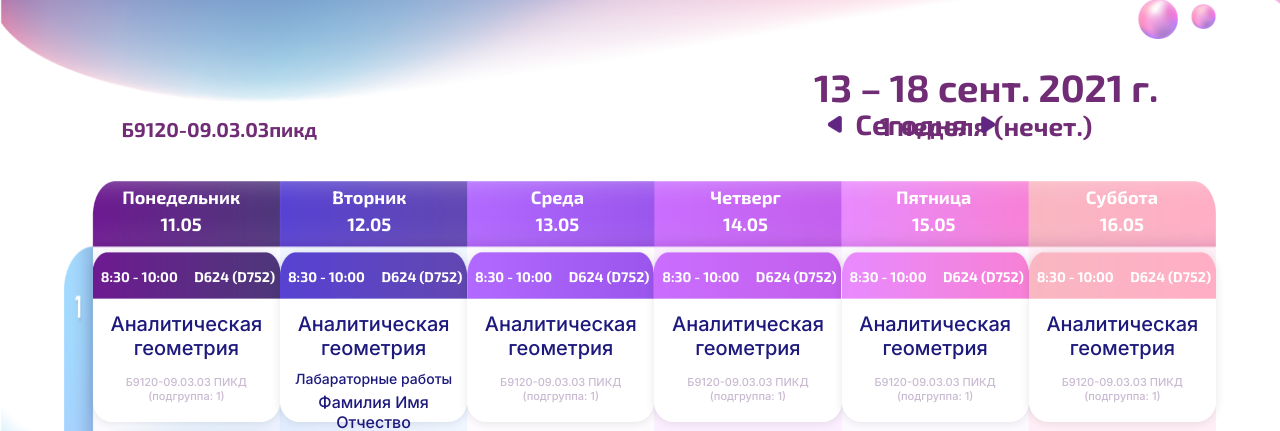
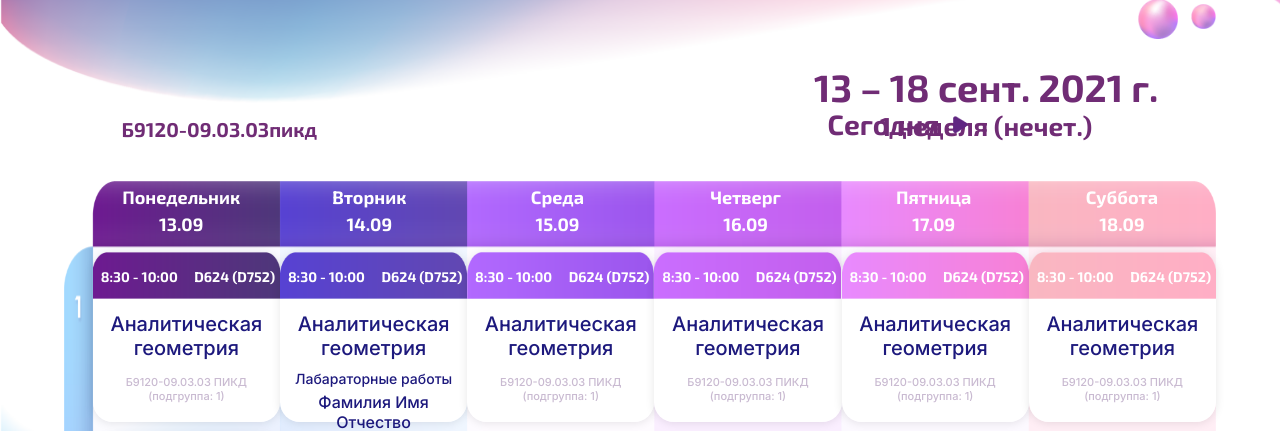
Before and after one commit to Tw1nM4x/TimeTable, a PHP site: page / in a window 1280 px wide. Shown: the part 256-687 px from the top of the page. Run offline with PHP 8.4, Linux system fonts and the light colour scheme; the visitor is signed in with stand-in values (Sample User, id 1).

Commit message:
ограничение для даты

```diff
--- a/Schedule/index.php
+++ b/Schedule/index.php
@@ -50,10 +50,15 @@
         <div class="info">
             <div class="group1">Б9120-09.03.03пикд</div>
             <div class="time1">
+                <?php if($_SESSION['week_numder'] > 1){ ?>
+                    <div onclick="location.href='last_day.php';" class="btnLeft"></div>
+                <?php } ?>
 
-                <div onclick="location.href='last_day.php';" class="btnLeft"></div>
                 <div class="timeText">Сегодня</div>
-                <div onclick="location.href='next_day.php';" class="btnRight"></div>
+
+                <?php if($_SESSION['week_numder'] < 18){ ?>
+                    <div onclick="location.href='next_day.php';" class="btnRight"></div>
+                <?php } ?>
             </div>
             <div class="dataBlock">
                 <div class="data"><?php echo($_SESSION['selected_day']); ?> </div>
@@ -69,27 +74,27 @@
             <div class="weekday">
                 <div class="mondayBlock" id="weekdayBlock">
                     <div class="mondayText" id="weekday">Понедельник</div>
-                    <div class="mondayData" id="weekday">11.05</div>
+                    <div class="mondayData" id="weekday"><?php echo($_SESSION['select_monday']); ?></div>
                 </div>
                 <div class="tuesdayBlock" id="weekdayBlock">
                     <div class="tuesdayText" id="weekday">Вторник</div>
-                    <div class="tuesdayData" id="weekday">12.05</div>
+                    <div class="tuesdayData" id="weekday"><?php echo($_SESSION['select_tuesday']); ?></div>
                 </div>
                 <div class="wednesdayBlock" id="weekdayBlock">
                     <div class="wednesdayText" id="weekday">Среда</div>
-                    <div class="wednesdayData" id="weekday">13.05</div>
+                    <div class="wednesdayData" id="weekday"><?php echo($_SESSION['select_wednesday']); ?></div>
                 </div>
                 <div class="thursdayBlock" id="weekdayBlock">
                     <div class="thursdayText" id="weekday">Четверг</div>
-                    <div class="thursdayData" id="weekday">14.05</div>
+                    <div class="thursdayData" id="weekday"><?php echo($_SESSION['select_thursday']); ?></div>
                 </div>
                 <div class="fridayBlock" id="weekdayBlock">
                     <div class="fridayText" id="weekday">Пятница</div>
-                    <div class="fridayData" id="weekday">15.05</div>
+                    <div class="fridayData" id="weekday"><?php echo($_SESSION['select_friday']); ?></div>
                 </div>
                 <div class="saturdayBlock" id="weekdayBlock">
                     <div class="saturdayText" id="weekday">Суббота</div>
-                    <div class="saturdayData" id="weekday">16.05</div>
+                    <div class="saturdayData" id="weekday"><?php echo($_SESSION['select_saturday']); ?></div>
                 </div>
             </div>
 
--- a/Schedule/select_week.php
+++ b/Schedule/select_week.php
@@ -1,77 +1,175 @@
 <?php
   session_start();
 
+    if( (($_SESSION['week_numder']) % 2) == 0){
+        $parity = "(чет.)";
+    } else {
+        $parity = "(нечет.)";
+    }
+
+    $_SESSION['selected_week'] =$_SESSION['week_numder']." неделя ".$parity;
+
     if($_SESSION['week_numder'] == 1){
         $_SESSION['selected_day'] = "13 – 18 сент. 2021 г.";
-        $_SESSION['selected_week'] = "1 неделя (нечет.)";
+        $_SESSION['select_monday'] = "13.09";
+        $_SESSION['select_tuesday']  = "14.09";
+        $_SESSION['select_wednesday']  = "15.09";
+        $_SESSION['select_thursday']  = "16.09";
+        $_SESSION['select_friday']  = "17.09";
+        $_SESSION['select_saturday']  = "18.09";
     }
     if($_SESSION['week_numder'] == 2){
         $_SESSION['selected_day'] = "20 – 25 сент. 2021 г.";
-        $_SESSION['selected_week'] = "2 неделя (чет.)";
+        $_SESSION['select_monday'] = "20.09";
+        $_SESSION['select_tuesday']  = "21.09";
+        $_SESSION['select_wednesday']  = "22.09";
+        $_SESSION['select_thursday']  = "23.09";
+        $_SESSION['select_friday']  = "24.09";
+        $_SESSION['select_saturday']  = "25.09";
     }
     if($_SESSION['week_numder'] == 3){
         $_SESSION['selected_day'] = "27 сент. – 2 окт. 2021 г.";
-        $_SESSION['selected_week'] = "3 неделя (нечет.)";
+        $_SESSION['select_monday'] = "27.09";
+        $_SESSION['select_tuesday']  = "28.09";
+        $_SESSION['select_wednesday']  = "29.09";
+        $_SESSION['select_thursday']  = "30.09";
+        $_SESSION['select_friday']  = "1.10";
+        $_SESSION['select_saturday']  = "2.10";
     }
     if($_SESSION['week_numder'] == 4){
         $_SESSION['selected_day'] = "4 – 9 окт. 2021 г.";
-        $_SESSION['selected_week'] = "4 неделя (чет.)";
+        $_SESSION['select_monday'] = "4.10";
+        $_SESSION['select_tuesday']  = "5.10";
+        $_SESSION['select_wednesday']  = "6.10";
+        $_SESSION['select_thursday']  = "7.10";
+        $_SESSION['select_friday']  = "8.10";
+        $_SESSION['select_saturday']  = "9.10";
     }
     if($_SESSION['week_numder'] == 5){
         $_SESSION['selected_day'] = "11 – 16 окт. 2021 г.";
-        $_SESSION['selected_week'] = "5 неделя (нечет.)";
+        $_SESSION['select_monday'] = "11.10";
+        $_SESSION['select_tuesday']  = "12.10";
+        $_SESSION['select_wednesday']  = "13.10";
+        $_SESSION['select_thursday']  = "14.10";
+        $_SESSION['select_friday']  = "15.10";
+        $_SESSION['select_saturday']  = "16.10";
     }
     if($_SESSION['week_numder'] == 6){
         $_SESSION['selected_day'] = "18 – 23 окт. 2021 г.";
-        $_SESSION['selected_week'] = "6 неделя (чет.)";
+        $_SESSION['select_monday'] = "18.10";
+        $_SESSION['select_tuesday']  = "19.10";
+        $_SESSION['select_wednesday']  = "20.10";
+        $_SESSION['select_thursday']  = "21.10";
+        $_SESSION['select_friday']  = "22.10";
+        $_SESSION['select_saturday']  = "23.10";
     }
     if($_SESSION['week_numder'] == 7){
         $_SESSION['selected_day'] = "25 – 30 окт. 2021 г.";
-        $_SESSION['selected_week'] = "7 неделя (нечет.)";
+        $_SESSION['select_monday'] = "25.10";
+        $_SESSION['select_tuesday']  = "26.10";
+        $_SESSION['select_wednesday']  = "27.10";
+        $_SESSION['select_thursday']  = "28.10";
+        $_SESSION['select_friday']  = "29.10";
+        $_SESSION['select_saturday']  = "30.10";
     }
     if($_SESSION['week_numder'] == 8){
         $_SESSION['selected_day'] = "1 – 6 нояб. 2021 г.";
-        $_SESSION['selected_week'] = "8 неделя (чет.)";
+        $_SESSION['select_monday'] = "1.11";
+        $_SESSION['select_tuesday']  = "2.11";
+        $_SESSION['select_wednesday']  = "3.11";
+        $_SESSION['select_thursday']  = "4.11";
+        $_SESSION['select_friday']  = "5.11";
+        $_SESSION['select_saturday']  = "6.11";
     }
     if($_SESSION['week_numder'] == 9){
         $_SESSION['selected_day'] = "8 – 13 нояб. 2021 г.";
-        $_SESSION['selected_week'] = "9 неделя (нечет.)";
+        $_SESSION['select_monday'] = "8.11";
+        $_SESSION['select_tuesday']  = "9.11";
+        $_SESSION['select_wednesday']  = "10.11";
+        $_SESSION['select_thursday']  = "11.11";
+        $_SESSION['select_friday']  = "12.11";
+        $_SESSION['select_saturday']  = "13.11";
     }
     if($_SESSION['week_numder'] == 10){
         $_SESSION['selected_day'] = "15 – 20 нояб. 2021 г.";
-        $_SESSION['selected_week'] = "10 неделя (чет.)";
+        $_SESSION['select_monday'] = "15.11";
+        $_SESSION['select_tuesday']  = "16.11";
+        $_SESSION['select_wednesday']  = "17.11";
+        $_SESSION['select_thursday']  = "18.11";
+        $_SESSION['select_friday']  = "19.11";
+        $_SESSION['select_saturday']  = "20.11";
     }
     if($_SESSION['week_numder'] == 11){
         $_SESSION['selected_day'] = "22 – 27 нояб. 2021 г.";
-        $_SESSION['selected_week'] = "11 неделя (нечет.)";
+        $_SESSION['select_monday'] = "22.11";
+        $_SESSION['select_tuesday']  = "23.11";
+        $_SESSION['select_wednesday']  = "24.11";
+        $_SESSION['select_thursday']  = "25.11";
+        $_SESSION['select_friday']  = "26.11";
+        $_SESSION['select_saturday']  = "27.11";
     }
     if($_SESSION['week_numder'] == 12){
         $_SESSION['selected_day'] = "29 нояб. – 4 дек. 2021 г.";
-        $_SESSION['selected_week'] = "12 неделя (чет.)";
+        $_SESSION['select_monday'] = "29.11";
+        $_SESSION['select_tuesday']  = "30.11";
+        $_SESSION['select_wednesday']  = "1.12";
+        $_SESSION['select_thursday']  = "2.12";
+        $_SESSION['select_friday']  = "3.12";
+        $_SESSION['select_saturday']  = "4.12";
     }
     if($_SESSION['week_numder'] == 13){
         $_SESSION['selected_day'] = "6 – 11 дек. 2021 г.";
-        $_SESSION['selected_week'] = "13 неделя (нечет.)";
+        $_SESSION['select_monday'] = "6.12";
+        $_SESSION['select_tuesday']  = "7.12";
+        $_SESSION['select_wednesday']  = "8.12";
+        $_SESSION['select_thursday']  = "9.12";
+        $_SESSION['select_friday']  = "10.12";
+        $_SESSION['select_saturday']  = "11.12";
     }
     if($_SESSION['week_numder'] == 14){
         $_SESSION['selected_day'] = "13 – 18 дек. 2021 г.";
-        $_SESSION['selected_week'] = "14 неделя (чет.)";
+        $_SESSION['select_monday'] = "13.12";
+        $_SESSION['select_tuesday']  = "14.12";
+        $_SESSION['select_wednesday']  = "15.12";
+        $_SESSION['select_thursday']  = "16.12";
+        $_SESSION['select_friday']  = "17.12";
+        $_SESSION['select_saturday']  = "18.12";
     }
     if($_SESSION['week_numder'] == 15){
         $_SESSION['selected_day'] = "20 – 25 дек. 2021 г.";
-        $_SESSION['selected_week'] = "15 неделя (нечет.)";
+        $_SESSION['select_monday'] = "20.12";
+        $_SESSION['select_tuesday']  = "21.12";
+        $_SESSION['select_wednesday']  = "22.12";
+        $_SESSION['select_thursday']  = "23.12";
+        $_SESSION['select_friday']  = "24.12";
+        $_SESSION['select_saturday']  = "25.12";
     }
     if($_SESSION['week_numder'] == 16){
         $_SESSION['selected_day'] = "27 дек. 2021 – 1 янв. 2022 г.";
-        $_SESSION['selected_week'] = "16 неделя (чет.)";
+        $_SESSION['select_monday'] = "27.12";
+        $_SESSION['select_tuesday']  = "28.12";
+        $_SESSION['select_wednesday']  = "29.12";
+        $_SESSION['select_thursday']  = "30.12";
+        $_SESSION['select_friday']  = "31.12";
+        $_SESSION['select_saturday']  = "1.01";
     }
     if($_SESSION['week_numder'] == 17){
         //КАНИКУЛЫ НЕТ УЧЕБЫ
         $_SESSION['selected_day'] = "3 – 8 янв. 2022 г. ";
-        $_SESSION['selected_week'] = "17 неделя (нечет.)";
+        $_SESSION['select_monday'] = "3.01";
+        $_SESSION['select_tuesday']  = "4.01";
+        $_SESSION['select_wednesday']  = "5.01";
+        $_SESSION['select_thursday']  = "6.01";
+        $_SESSION['select_friday']  = "7.01";
+        $_SESSION['select_saturday']  = "8.01";
     }
     if($_SESSION['week_numder'] == 18){
         $_SESSION['selected_day'] = "10 – 15 янв. 2022 г.";
-        $_SESSION['selected_week'] = "18 неделя (чет.)";
+        $_SESSION['select_monday'] = "10.01";
+        $_SESSION['select_tuesday']  = "11.01";
+        $_SESSION['select_wednesday']  = "12.01";
+        $_SESSION['select_thursday']  = "13.01";
+        $_SESSION['select_friday']  = "14.01";
+        $_SESSION['select_saturday']  = "15.01";
     }
 ?>
```
Also changed, not shown: Schedule/echo_table.php (added, +39 -0 lines).
